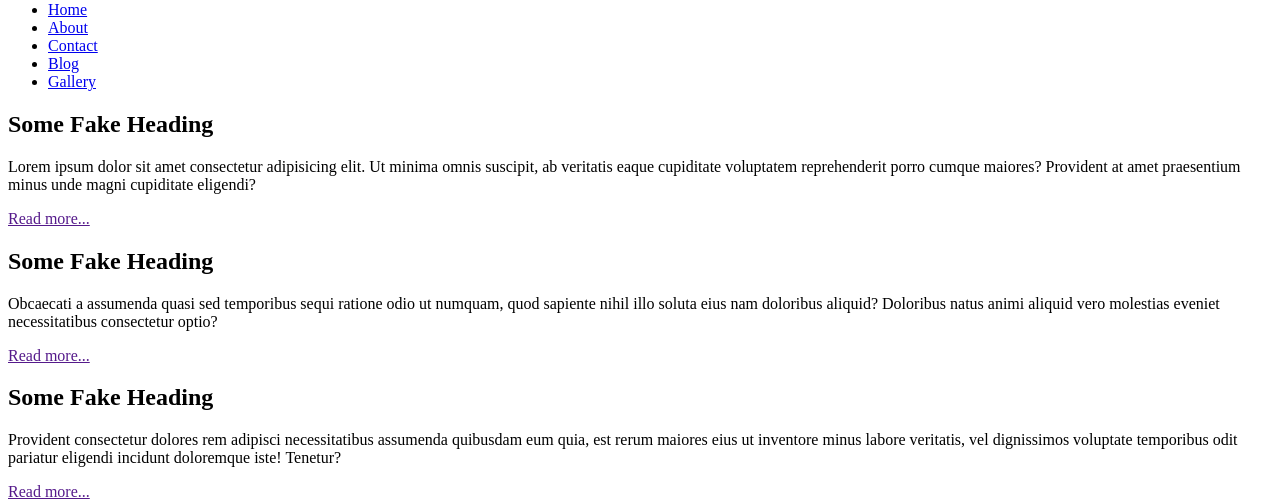
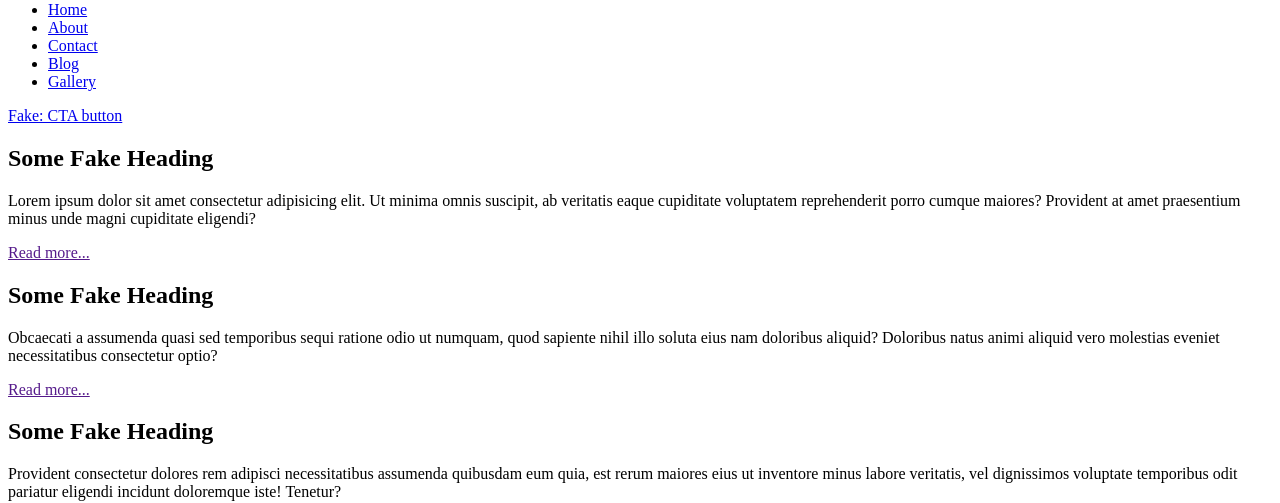
Before and after one commit to nicholasplachance/SavvyCoders-Random-Project, a website: page index.html in a window 1280 px wide. Shown: the part 299-802 px from the top of the page. Drawn offline with Linux system fonts and the light colour scheme.

Commit message:
Add fake cta button.

```diff
--- a/index.html
+++ b/index.html
@@ -32,6 +32,9 @@
       </ul>
     </nav>
     <main>
+      <div>
+        <a href="#">Fake: CTA button</a>
+      </div>
       <section>
         <h2>Some Fake Heading</h2>
         <p>
```
